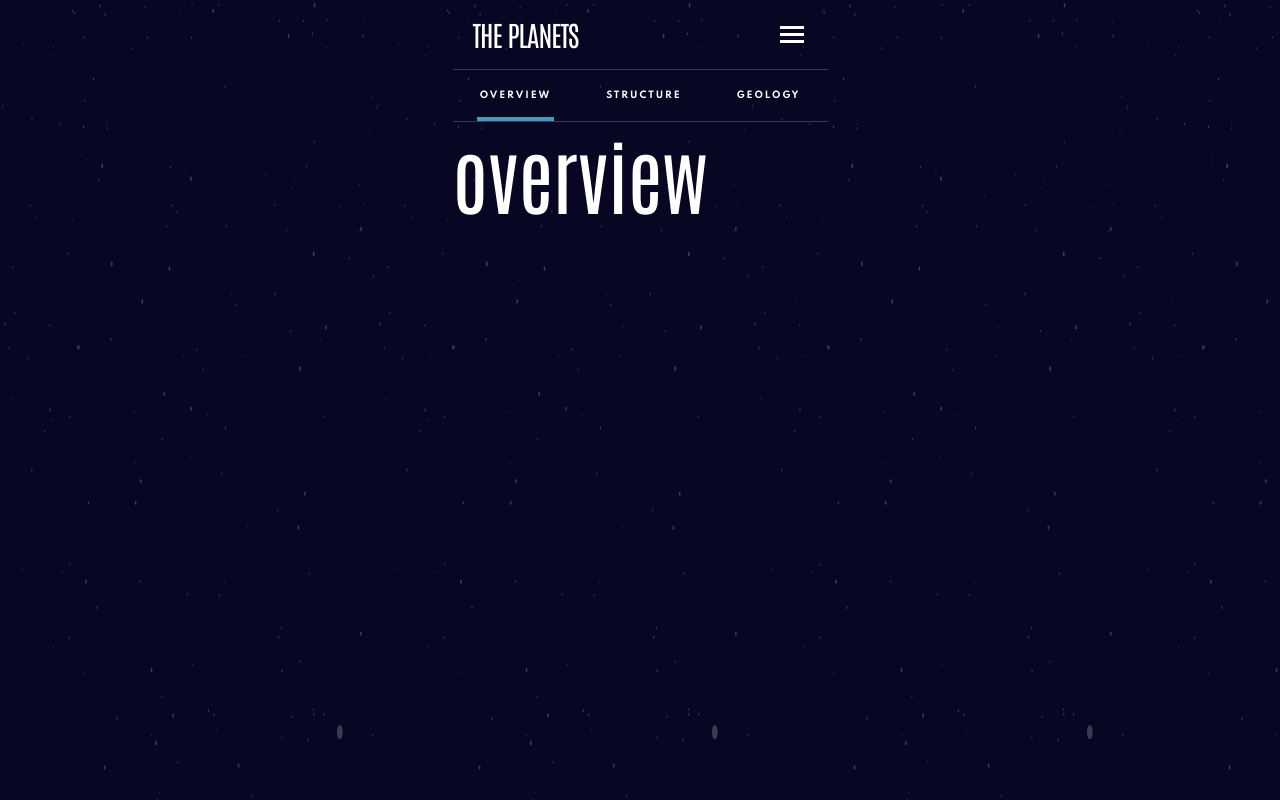
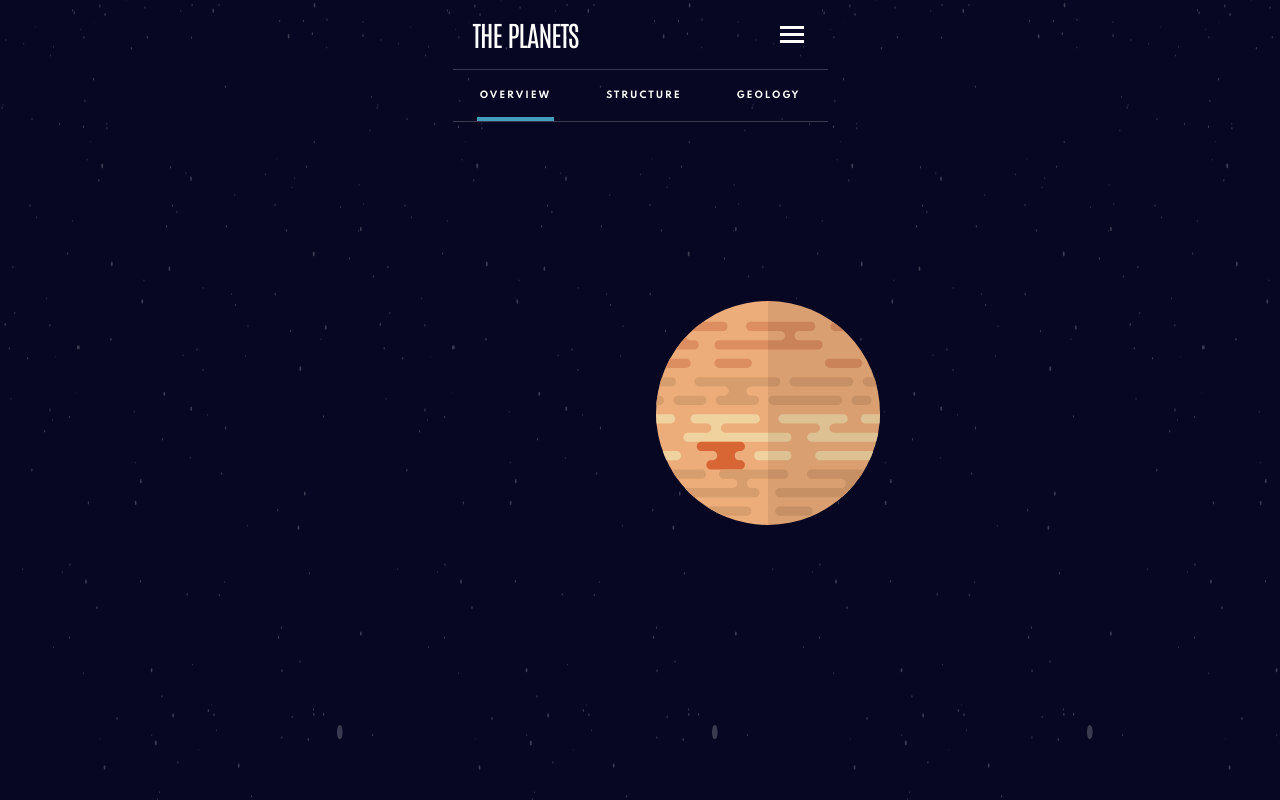
Before and after one commit to mrfinesse47/svelte-planets, a Svelte app: page / in a window 1280 px wide. Built offline with nearby package versions, Linux system fonts and the light colour scheme; a web font is replaced by a local one.

Commit message:
now displaying planet image

```diff
--- a/src/App.svelte
+++ b/src/App.svelte
@@ -11,7 +11,7 @@
   onMount(async () => {
     const res = await fetch(`./data.json`);
     planets = await res.json();
-    selectedPlanet = findPlanet("Mercury");
+    selectedPlanet = findPlanet("Jupiter");
     isLoading = false;
   });
 
--- a/src/components/MenuList.svelte
+++ b/src/components/MenuList.svelte
@@ -6,8 +6,6 @@
 </script>
 
 {#if isMenuOpen}
-  <!-- to get svelge transition to work i needed to conditionally render.
-  CSS classes didn't work -->
   <div transition:slide>
     <ul>
       {#each planets as planet}
--- a/src/components/Planet.svelte
+++ b/src/components/Planet.svelte
@@ -1,8 +1,12 @@
 <script>
   export let selectedPlanet;
-  let selectedTab;
   import Tabs from "../shared/Tabs.svelte";
   let tabs = ["overview", "structure", "geology"];
+  let selectedTab;
+
+  const lowercasePlanetName = selectedPlanet.name.toLowerCase();
+
+  console.log(selectedPlanet);
 
   //console.log(selectedPlanet);
   //planet data will come in via props
@@ -11,8 +15,21 @@
 
 <Tabs {tabs} bind:selectedTab />
 
-<h1>{selectedTab}</h1>
+<div class="container">
+  <img
+    src={`./img/planet-${lowercasePlanetName}.svg`}
+    alt=""
+    class="planet-image"
+  />
+</div>
 
 <!--
 <h1>{selectedPlanet.name}</h1> -->
-<style></style>
+<style>
+  .container {
+    margin: 0 24px;
+  }
+  .planet-image {
+    transform: scale(0.38487973);
+  }
+</style>
```
